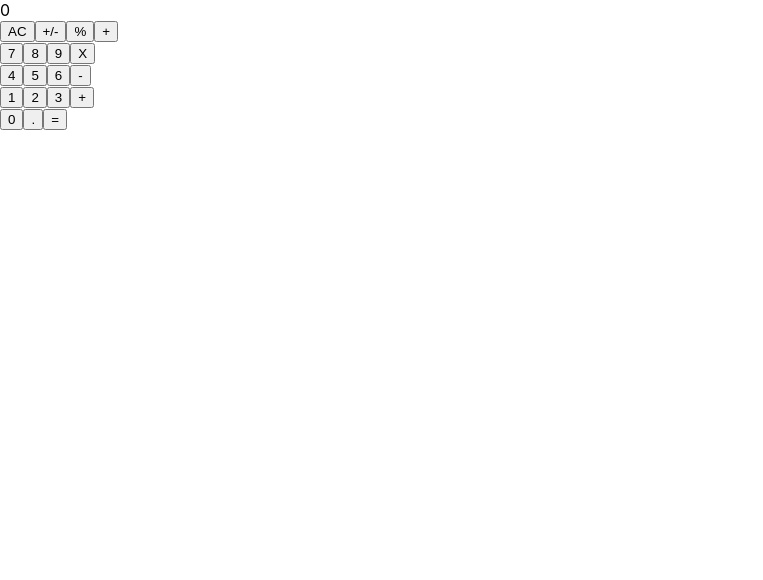
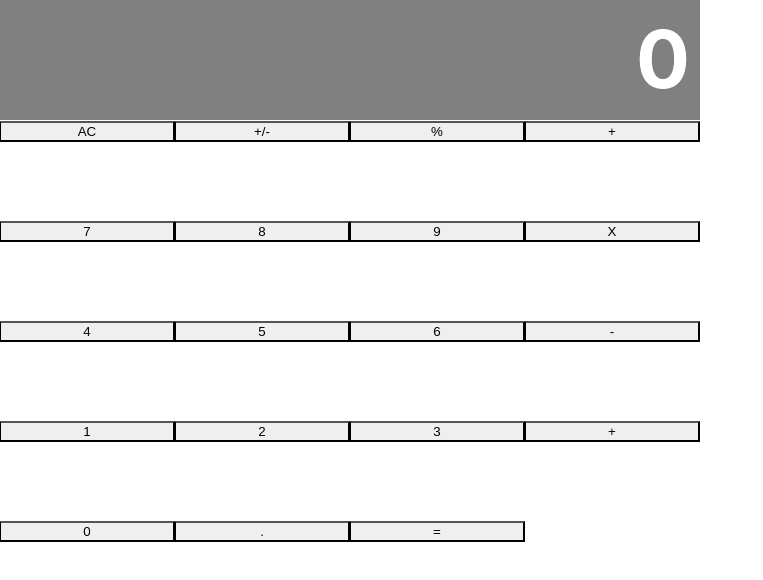
Before and after one commit to moudio/react-calculator, a React (Create React App) app: page / in a window 1280 px wide. Shown: the top 580 px of the page, without its empty margins (0-763 px from the left). Built offline with nearby package versions, Linux system fonts and the light colour scheme.

Commit message:
Adding the styling for modules

```diff
--- a/src/App.css
+++ b/src/App.css
@@ -1,38 +1,5 @@
 .App {
-  text-align: center;
+display: flex;
+flex-direction: column;
+width: 700px;
 }
-
-.App-logo {
-  height: 40vmin;
-  pointer-events: none;
-}
-
-@media (prefers-reduced-motion: no-preference) {
-  .App-logo {
-    animation: App-logo-spin infinite 20s linear;
-  }
-}
-
-.App-header {
-  background-color: #282c34;
-  min-height: 100vh;
-  display: flex;
-  flex-direction: column;
-  align-items: center;
-  justify-content: center;
-  font-size: calc(10px + 2vmin);
-  color: white;
-}
-
-.App-link {
-  color: #61dafb;
-}
-
-@keyframes App-logo-spin {
-  from {
-    transform: rotate(0deg);
-  }
-  to {
-    transform: rotate(360deg);
-  }
-}
--- /dev/null
+++ b/src/Button.css
@@ -0,0 +1,5 @@
+.Button {
+  width: 25%;
+  text-align: center;
+  border-left: 1px solid black;
+}
--- /dev/null
+++ b/src/ButtonPanel.css
@@ -0,0 +1,5 @@
+.group{
+
+  height: 100px;
+
+}
--- /dev/null
+++ b/src/Display.css
@@ -0,0 +1,9 @@
+.Display {
+  background: grey;
+  height: 100px;
+  color: white;
+  font-weight: bold;
+  font-size: 80px;
+  padding: 10px;
+  text-align: right;
+}
--- a/src/components/App.js
+++ b/src/components/App.js
@@ -11,7 +11,7 @@ class App extends React.Component {
 
   render() {
     return (
-      <div>
+      <div className="App">
         <Display result="0" />
         <ButtonPanel />
       </div>
--- a/src/components/Button.js
+++ b/src/components/Button.js
@@ -1,10 +1,11 @@
 import React from 'react';
 import Proptypes from 'prop-types';
+import '../Button.css'
 
 const button = props => {
-  const { name } = props;
+  const { name, color, wide } = props;
   return (
-    <button type="button">{name}</button>
+    <button type="button" className="Button">{name}</button>
   );
 };
 
--- a/src/components/ButtonPanel.js
+++ b/src/components/ButtonPanel.js
@@ -1,33 +1,34 @@
 import React from 'react';
 import Button from './Button';
+import '../ButtonPanel.css'
 
 const buttonPanel = () => (
   <div>
-    <div className="group-1">
+    <div className="group group-1">
       <Button name="AC" />
       <Button name="+/-" />
       <Button name="%" />
       <Button name="+" />
     </div>
-    <div className="group-2">
+    <div className="group group-2">
       <Button name="7" />
       <Button name="8" />
       <Button name="9" />
       <Button name="X" />
     </div>
-    <div className="group-3">
+    <div className="group group-3">
       <Button name="4" />
       <Button name="5" />
       <Button name="6" />
       <Button name="-" />
     </div>
-    <div className="group-4">
+    <div className="group group-4">
       <Button name="1" />
       <Button name="2" />
       <Button name="3" />
       <Button name="+" />
     </div>
-    <div className="group-5">
+    <div className="group group-5">
       <Button name="0" />
       <Button name="." />
       <Button name="=" />
--- a/src/components/Display.js
+++ b/src/components/Display.js
@@ -1,10 +1,11 @@
 import React from 'react';
 import Proptypes from 'prop-types';
+import '../Display.css'
 
 const display = props => {
   const { result } = props;
   return (
-    <div>
+    <div className="Display">
       {result}
     </div>
   );
```
